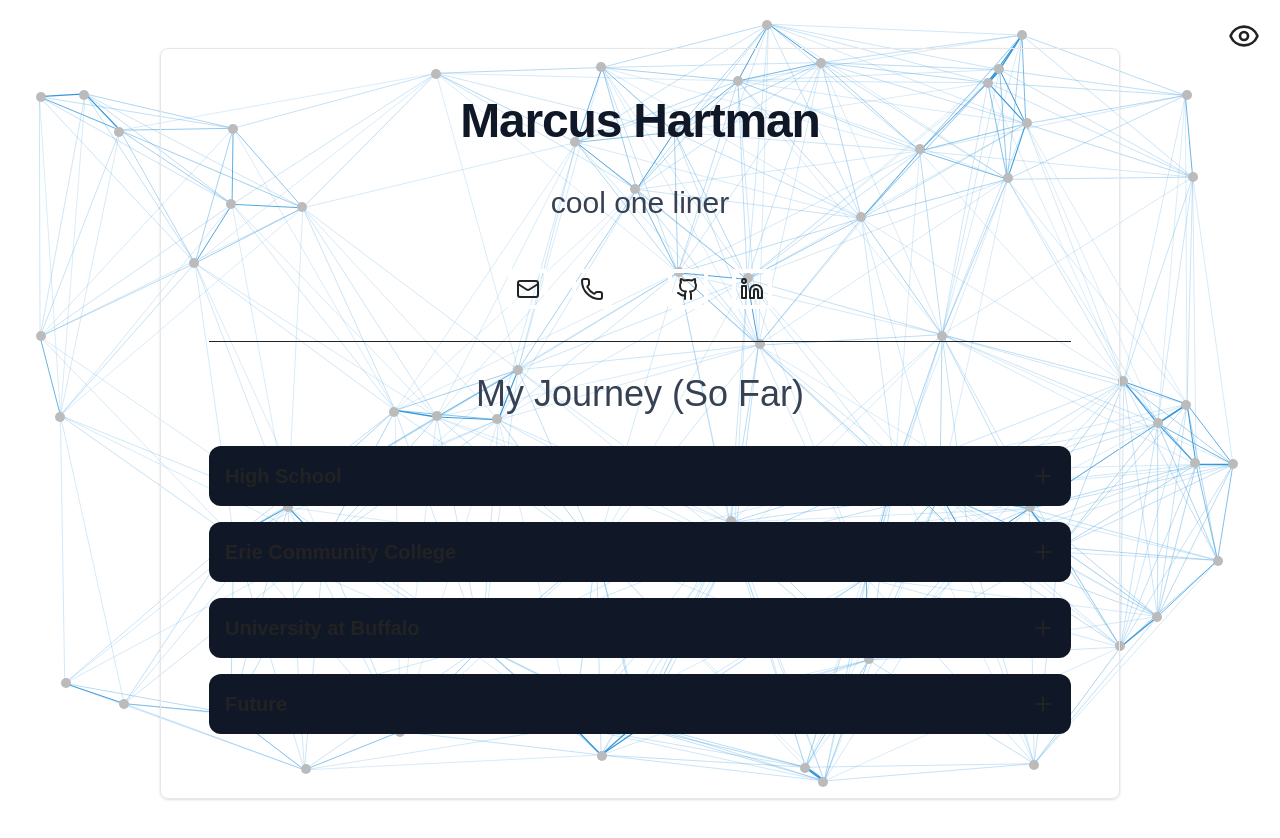
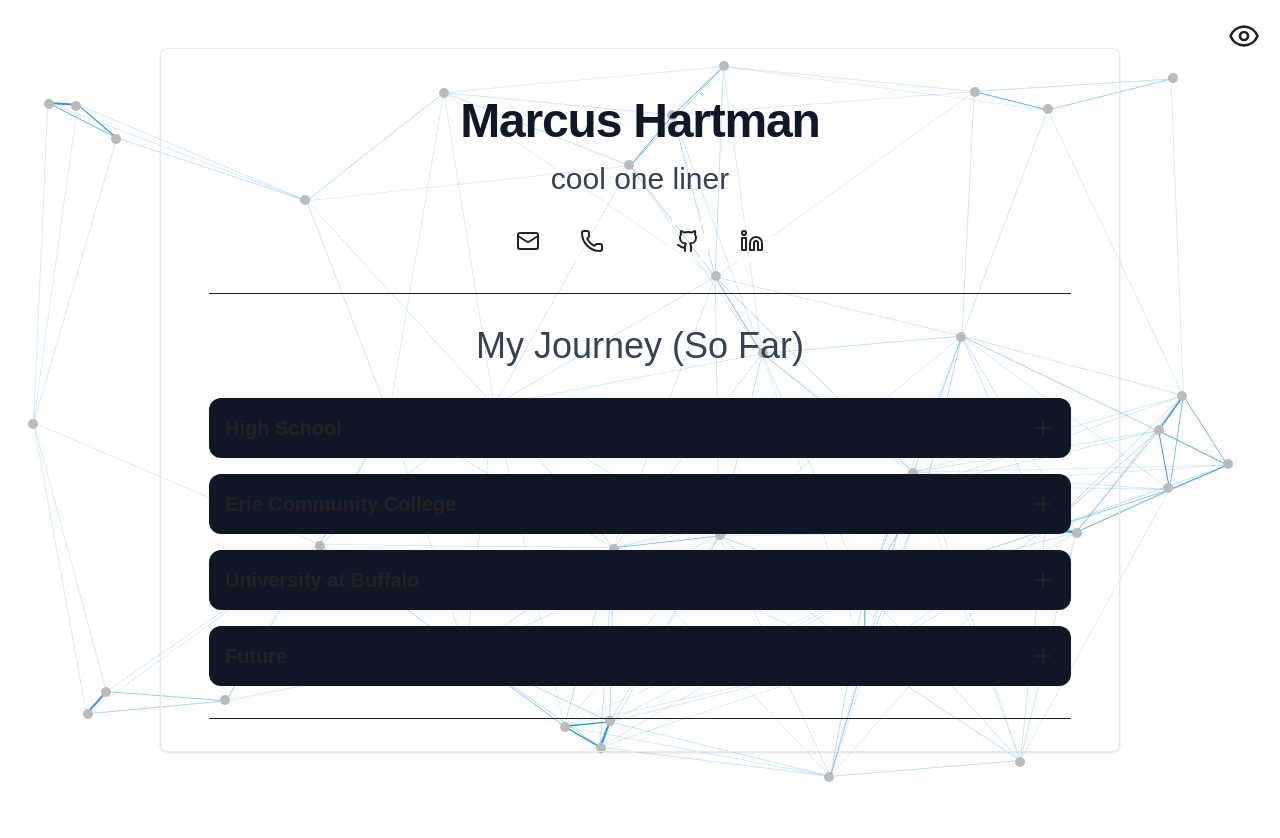
Before and after one commit to mmhartma/mmhartma.github.io, a Next.js app: page / in a window 1280 px wide. Shown: the top 838 px of the page. After the commit the page ends 800 px from the top, so only its background shows below. Built offline with nearby package versions, Linux system fonts and the light colour scheme.

Commit message:
Animations, descriptions ready to write

```diff
--- a/src/app/background.js
+++ b/src/app/background.js
@@ -7,8 +7,8 @@ const LINE_COLOR = "#3498db"
 const NODE_COLOR = "#bbbbbb"
 
 // Initialization
-const NUM_NODES_MIN = 45
-const NUM_NODES_MAX = 70
+const NUM_NODES_MIN = 25
+const NUM_NODES_MAX = 40
 const NUM_NODES = Math.floor(Math.random() * (NUM_NODES_MAX - NUM_NODES_MIN) + NUM_NODES_MIN);
 
 const NODE_DIAMETER = 10;
--- /dev/null
+++ b/src/app/descriptions.js
@@ -0,0 +1,30 @@
+export function HighSchool_Description() {
+    return (
+        <h1>Hello</h1>
+    )
+}
+export function ECC_Description() {
+    return (
+        <h1>Hello</h1>
+    )
+}
+export function UB_Description() {
+    return (
+        <h1>Hello</h1>
+    )
+}
+export function Future_Description() {
+    return (
+        <h1>Hello</h1>
+    )
+}
+export function UBResearch_Description() {
+    return (
+        <h1>Hello</h1>
+    )
+}
+export function LaBella_Description() {
+    return (
+        <h1>Hello</h1>
+    )
+}
--- a/src/app/page.js
+++ b/src/app/page.js
@@ -5,31 +5,45 @@ import Background from "./background";
 import { useState } from "react"
 
 import { Eye, EyeClosed, Plus, Minus, Mail, Phone, Linkedin, Github } from 'lucide-react';
+import { HighSchool_Description, ECC_Description, UB_Description, Future_Description, LaBella_Description, UBResearch_Description} from "./descriptions";
 
 const CHAPTERS = ["High School", "Erie Community College", "University at Buffalo", "Future"]
-const DESCRIPTIONS = {
-  "High School": "s",
-  "Erie Community College": "s",
-  "University at Buffalo": "s",
-  "Future": "s",
+const CHAPTER_DESCRIPTIONS = {
+  "High School": <HighSchool_Description/>,
+  "Erie Community College": <ECC_Description/>,
+  "University at Buffalo": <UB_Description/>,
+  "Future": <Future_Description/>,
+}
+
+const EXPERIENCE = ["La Bella Sicilia", "University at Buffalo (Research)"]
+const EXPERIENCE_DESCRIPTIONS = {
+  "La Bella Sicilia": <LaBella_Description/>,
+  "University at Buffalo (Research)": <UBResearch_Description/>
 }
 
 export default function Home() {
   let [visible, setVisibility] = useState(true)
   let [chapter, setChapter] = useState(null)
+  let [experience, setExperience] = useState(null)
 
   return (
-    <div class="relative">
+    <div class="relative max-h-screen overflow-auto">
       <Background class="absolute inset-0" />
       <button class="absolute right-5 top-5 z-50" onClick={()=>{
         setVisibility(!visible)
       }}>
         { visible ? <Eye size={32}/> : <EyeClosed size={32}/>}
       </button>
-      <div class="flex py-12 justify-center min-h-screen relative" style={{visibility: visible ? 'visible' : 'hidden' }}>
-        <div class="w-3/4 p-12 border border-gray-200 rounded-lg shadow-sm dark:bg-blue-900/80 dark:border-white-700">
+      <div class="flex py-12 max-h-90 overflow-auto justify-center min-h-screen relative transition-all duration-200 delay-100" style={{ opacity: visible ? 1 : 0 }}>
+        <div class="w-3/4 p-12 border border-gray-200 rounded-lg shadow-sm dark:bg-blue-900/80 dark:border-white-700 overflow-auto">
           <h1 class="mb-2 text-5xl text-center font-bold tracking-tight text-gray-900 dark:text-white">Marcus Hartman</h1>
-          <p class="text-3xl p-8 font-normal text-center text-gray-700 dark:text-gray-100">cool one liner</p>
+
+          <div class="transition-all ease-in duration-800"
+          style={{
+            opacity: (chapter == null && experience == null) ? 1 : 0,
+            maxHeight: (chapter == null && experience == null) ? "100%" : "0%"}}
+          >
+            <p class="text-3xl p-2 font-normal text-center text-gray-700 dark:text-gray-100">cool one liner</p>
             <div class="flex justify-center space-x-6 mt-4">
               <a href="mailto:marcushartman795@gmail.com" class="border-white border-4 rounded p-1 hover:bg-white">
                 <Mail/>
@@ -44,16 +58,16 @@ export default function Home() {
                 <Linkedin/>
               </a>
             </div>
+          </div>
+
           <hr class="my-8"/>
-
-
           <p class="text-4xl font-normal text-center text-gray-700 pb-8 dark:text-white">My Journey (So Far)</p>
 
 
           {
             CHAPTERS.map((c) => {
               return(
-                <div class="bg-gray-900 p-4 rounded-xl mb-4">
+                <div class="bg-gray-900 p-4 rounded-xl mb-4" key={c}>
                   <div class="flex justify-between items-center cursor-pointer" onClick={() => {
                     setChapter(chapter == c ? null : c)
                   }}>
@@ -61,14 +75,34 @@ export default function Home() {
                     { chapter == c ? <Minus size={24}/> : <Plus size={24}/> }
 
                   </div>
-                  { chapter == c && (
-                      <p class="mt-3 text-gray-300 transition-all duration-3000 ease-in-out">{DESCRIPTIONS[c]}</p>
-                    )}
+                  <div class="transition-all duration-700 delay-100 ease-in overflow-hidden" style={{maxHeight: chapter == c ? "300px" : "0px"}}>
+                    {CHAPTER_DESCRIPTIONS[c]}
+                  </div>
               </div>
               )
             })
           }
+          <hr class="my-8"/>
+          <p class="text-4xl font-normal text-center text-gray-700 pb-8 dark:text-white">Experience</p>
 
+          {
+            EXPERIENCE.map((e) => {
+              return(
+                <div class="bg-gray-900 p-4 rounded-xl mb-4" key={e}>
+                  <div class="flex justify-between items-center cursor-pointer" onClick={() => {
+                    setExperience(experience == e ? null : e)
+                  }}>
+                    <h3 class="text-xl font-semibold">{e}</h3>
+                    { experience == e ? <Minus size={24}/> : <Plus size={24}/> }
+
+                  </div>
+                  <div class="transition-all duration-700 delay-100 ease-in overflow-hidden" style={{maxHeight: experience == e ? "300px" : "0px"}}>
+                    {EXPERIENCE_DESCRIPTIONS[e]}
+                  </div>
+              </div>
+              )
+            })
+          }
         </div>
       </div>
     </div>
```
Also changed, not shown: 1 other file (tests, documents, lock files or other folders). Lines whose indentation alone changed are shown as unchanged.
